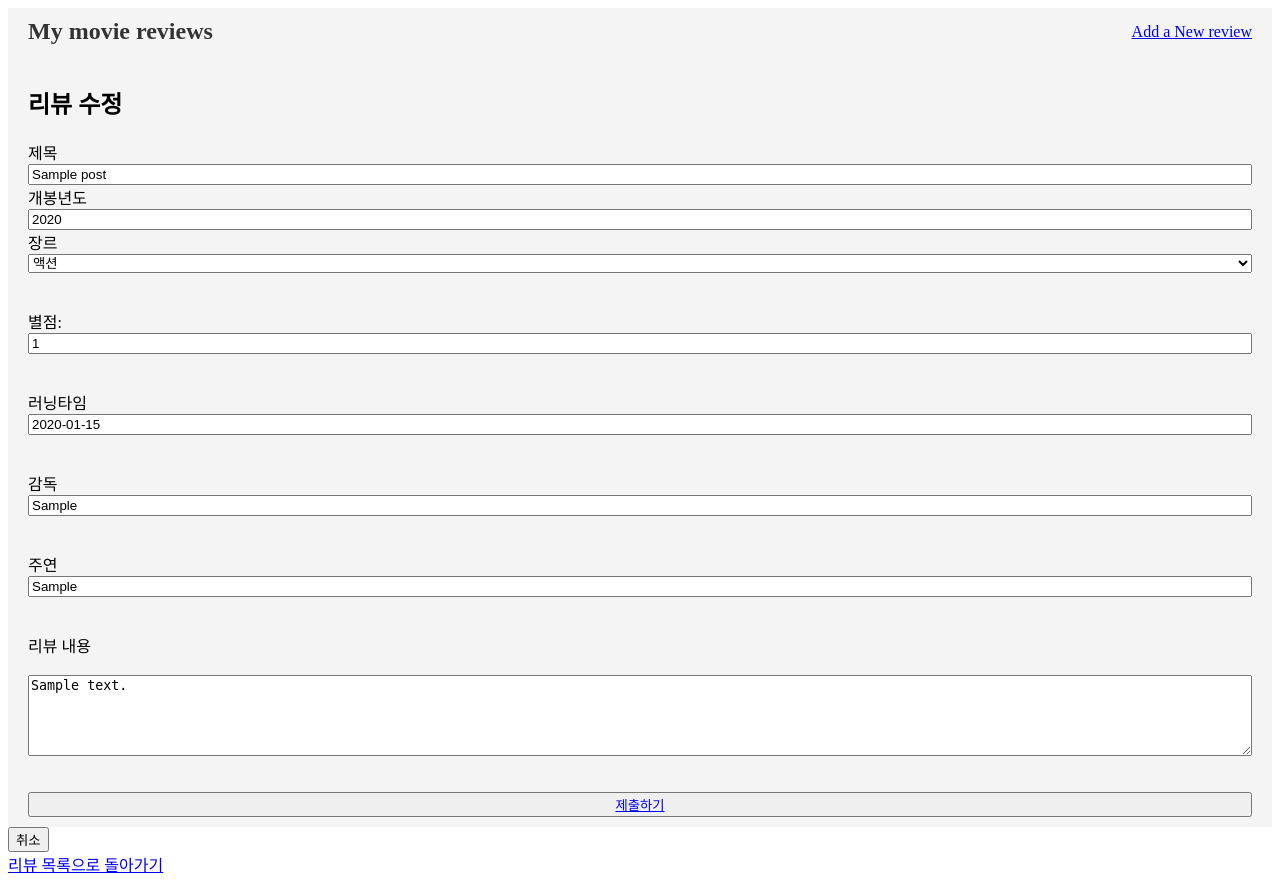
After one commit to Pirogramming-22/Park-Suhjung, a Django app: template 나만의영화사이트만들기/movie/templates/movie/review_edit.html in a window 1280 px wide. The commit adds this page. Run offline with Django 5.2, Linux system fonts and the light colour scheme; the template is opened without the code that fills it: values that come from a table or form of the project are taken from there, others are empty; tables that the repository leaves empty hold one stand-in row (values such as "Sample post").

Commit message:
수정까지 구현

```diff
--- a/나만의영화사이트만들기/movie/models.py
+++ b/나만의영화사이트만들기/movie/models.py
@@ -5,7 +5,7 @@ from django.core.validators import MaxValueValidator, MinValueValidator
 
 class Post(models.Model):
 
-    author = models.ForeignKey(settings.AUTH_USER_MODEL, on_delete=models.CASCADE)
+    author = models.ForeignKey(settings.AUTH_USER_MODEL, on_delete=models.CASCADE,null=True)
     title = models.CharField(max_length=200,null=True)
     text = models.TextField()
 
--- a/나만의영화사이트만들기/movie/static/css/movie_review.css
+++ b/나만의영화사이트만들기/movie/static/css/movie_review.css
@@ -32,3 +32,11 @@ ul{
 .review_block{
     margin-left: 50px;
 }
+
+.edit_post{
+    display: flex;
+
+    padding: 10px 20px;
+    background-color: #f4f4f4;
+    flex-direction: column;
+}
--- /dev/null
+++ b/나만의영화사이트만들기/movie/templates/movie/review_edit.html
@@ -0,0 +1,87 @@
+
+
+<!DOCTYPE html>
+<html lang="en">
+{% load static %}
+<head>
+    <meta charset="UTF-8">
+    <meta name="viewport" content="width=device-width, initial-scale=1.0">
+    <link rel="stylesheet" href="../../static/css/movie_review.css"/>
+    <title>My movie reviews</title>
+</head>
+<body>
+    <header>
+        <h1><a href="{% url 'movie:review_list2' %}">My movie reviews</a></h1>
+        <a href="{% url 'movie:create_post' %}">Add a New review</a>
+    </header>
+
+
+
+    <!-- POST 방식으로 데이터를 전송하는 폼 -->
+    <form method="POST">
+    <main>
+        <div class="edit_post">
+            <h2>리뷰 수정</h2>
+
+                {% csrf_token %}
+
+
+                <label for="title">제목</label>
+                <input type="text" id="title" name="title" value="{{ review.title }}" required>
+
+
+                <label for="year">개봉년도</label>
+                <input type="number" id="year" name="year" value="{{ review.year }}" required>
+
+
+                <label for="genre">장르</label>
+                <select id="genre" name="genre" required>
+                    <option value="액션" {% if review.genre == "액션" %}selected{% endif %}>액션</option>
+                    <option value="드라마" {% if review.genre == "드라마" %}selected{% endif %}>드라마</option>
+                    <option value="코믹" {% if review.genre == "코믹" %}selected{% endif %}>코믹</option>
+                    <option value="호러" {% if review.genre == "호러" %}selected{% endif %}>호러</option>
+                    <option value="로맨스" {% if review.genre == "로맨스" %}selected{% endif %}>로맨스</option>
+                    <option value="SF" {% if review.genre == "SF" %}selected{% endif %}>SF</option>
+                </select><br><br>
+
+
+                <label for="star">별점:</label>
+                <input type="number" id="star" name="star" value="{{review.star}}" min="0" max="5" step="0.1" required><br><br>
+
+                <label for="running_time">러닝타임</label>
+                <input type="text" id="running_time" name="running_time" value="{{ review.running_time }}" required><br><br>
+
+
+                <label for="pd">감독</label>
+                <input type="text" id="pd" name="pd" value="{{ review.pd }}" required><br><br>
+
+
+                <label for="actors">주연</label>
+                <input type="text" id="actors" name="actors" value="{{ review.actors }}" required><br><br>
+
+
+                <label for="text">리뷰 내용</label><br>
+                <textarea id="text" name="text" rows="5" required>{{ review.text }}</textarea><br><br>
+
+
+                <button type="submit"><a href="{% url 'movie:post_detail' pk=review.pk %}">제출하기</a></button>
+            </form>
+
+
+        </div>
+    </main>
+
+
+
+            <a href="{% url 'movie:post_detail' pk=review.pk %}">
+                <button>취소</button>
+            </a>
+        </div>
+    </main>
+    </form>
+
+    <br>
+    <a href="{% url 'movie:review_list2' %}">리뷰 목록으로 돌아가기</a>
+
+</body>
+</html>
--- a/나만의영화사이트만들기/movie/urls.py
+++ b/나만의영화사이트만들기/movie/urls.py
@@ -5,11 +5,12 @@ from . import views
 app_name = 'movie'
 
 urlpatterns = [
-    path('', views.review_list, name='review_list'),
+    path('', views.review_list2, name='review_list2'),
 
     path('create/', views.create_post, name='create_post'),
 
     path('review/<int:pk>/', views.post_detail, name='post_detail'),
 
     path('review/<int:pk>/edit/', views.review_edit, name='review_edit'),
+    path('review/delete/<int:pk>/', views.review_delete, name='review_delete'),
 ]
--- a/나만의영화사이트만들기/myproject/settings.py
+++ b/나만의영화사이트만들기/myproject/settings.py
@@ -54,7 +54,7 @@ ROOT_URLCONF = 'myproject.urls'
 TEMPLATES = [
     {
         'BACKEND': 'django.template.backends.django.DjangoTemplates',
-        'DIRS': [],
+        'DIRS': [BASE_DIR / 'templates'],
         'APP_DIRS': True,
         'OPTIONS': {
             'context_processors': [
```
Also changed, not shown: 나만의영화사이트만들기/movie/templates/movie/create_post.html (+41 -18 lines), 나만의영화사이트만들기/movie/templates/movie/post_detail.html (+11 -2 lines), 나만의영화사이트만들기/movie/templates/movie/review_list2.html (added, +31 -0 lines), 나만의영화사이트만들기/movie/views.py (+23 -13 lines), 나만의영화사이트만들기/movie/migrations/0002_alter_post_author.py (added).
